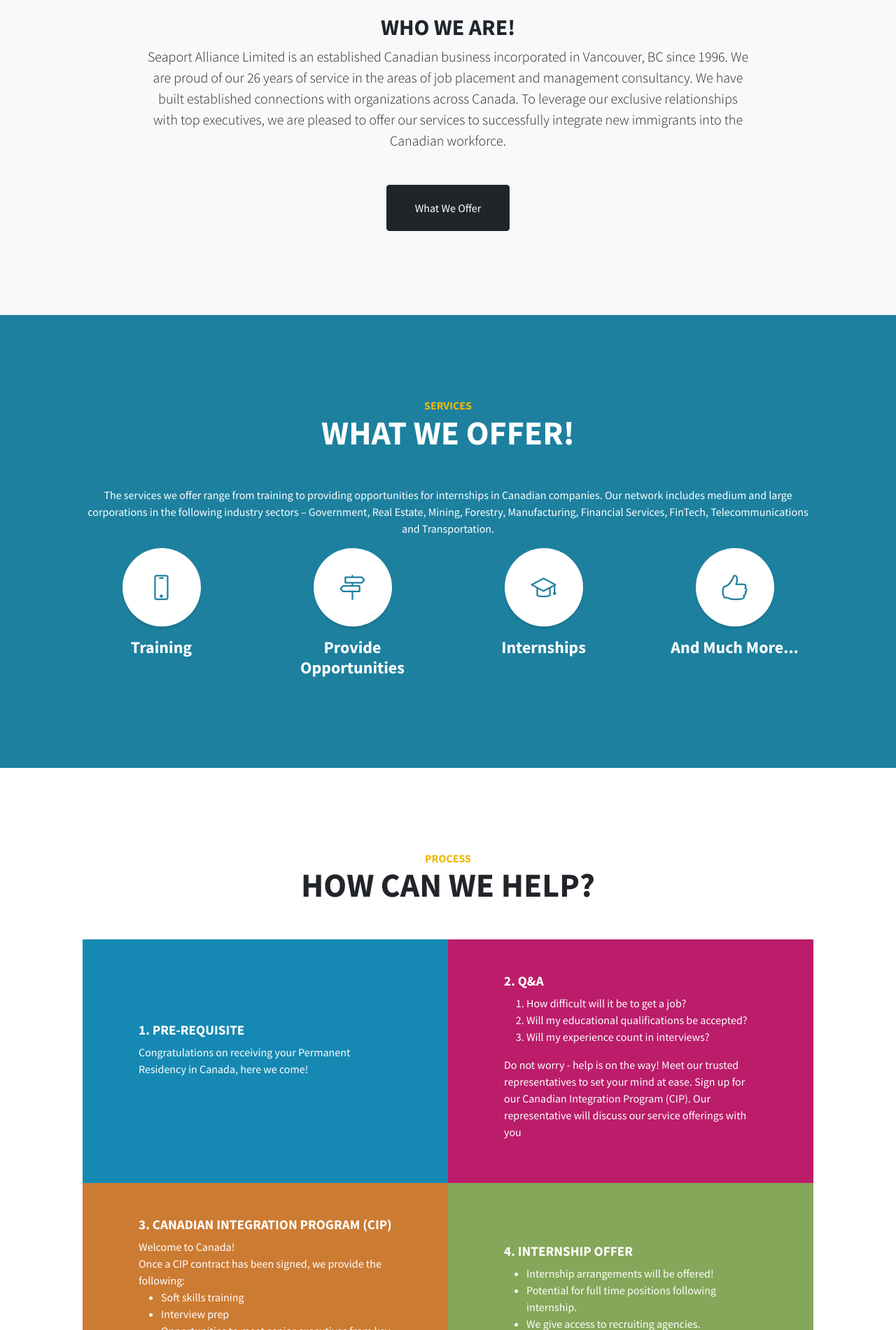
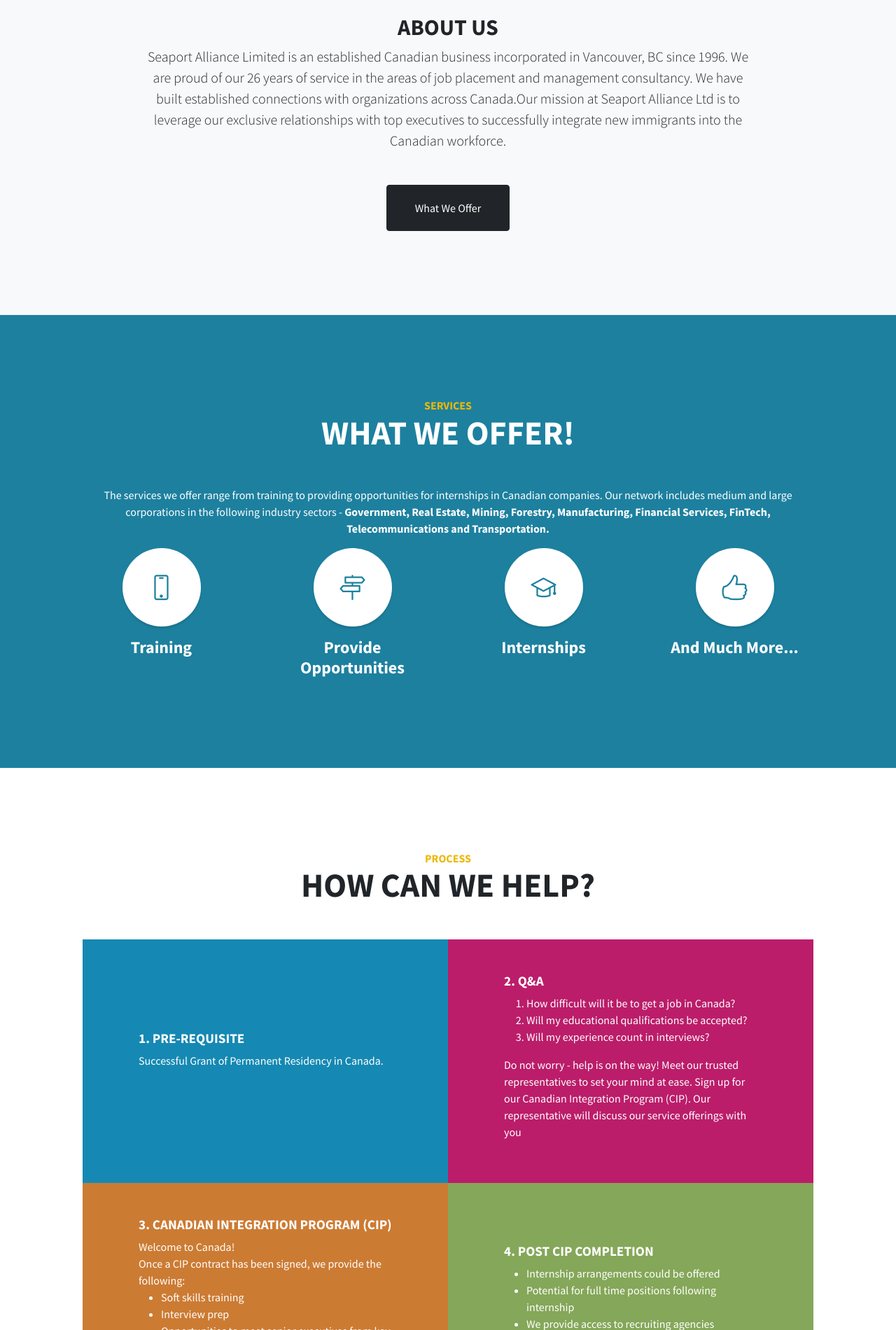
Before and after one commit to paulbass2005/seaport-web, a plain HTML site: page index.html in a window 1280 px wide. Shown: the part 900-2800 px from the top of the page at 70% size. Drawn offline with nearby package versions, Linux system fonts and the light colour scheme.

Commit message:
text edits

```diff
--- a/index.html
+++ b/index.html
@@ -35,7 +35,8 @@
             <div class="container px-4 px-lg-5 text-center">
                 <h1 class="mb-1">SEAPORT ALLIANCE LTD. </h1>
                  <img src="assets/img/logo.png" alt=""  />
-                <h3 class="mb-5"><em>Introducing Seaport Alliance’s Canadian Integration Program (CIP) </em></h3>
+                <h3 class="mt-4"><em>Introducing Seaport Alliance’s </em> </h3>
+                <h3 class="mb-4"><em>  Canadian Integration Program (CIP) </em></h3>
                 <a class="btn btn-primary btn-xl" href="#about">Find Out More</a>
             </div>
         </header>
@@ -44,10 +45,10 @@
             <div class="container px-4 px-lg-5 text-center">
                 <div class="row gx-4 gx-lg-5 justify-content-center">
                     <div class="col-lg-10">
-                        <h2>WHO WE ARE!</h2>
+                        <h2>ABOUT US</h2>
                         <p class="lead mb-5">
 
-                                Seaport Alliance Limited is an established Canadian  business incorporated in Vancouver, BC since 1996.  We are proud of our 26 years of service in the areas of job placement and management consultancy. We have built established connections with organizations across Canada. To leverage our exclusive relationships with top executives, we are pleased to offer our services to successfully integrate new immigrants into the Canadian workforce.
+                                Seaport Alliance Limited is an established Canadian  business incorporated in Vancouver, BC since 1996.  We are proud of our 26 years of service in the areas of job placement and management consultancy. We have built established connections with organizations across Canada.Our mission at Seaport Alliance Ltd is to leverage our exclusive relationships with top executives to successfully integrate new immigrants into the Canadian workforce.
 
 
 
@@ -63,7 +64,7 @@
                 <div class="content-section-heading">
                     <h3 class="text-secondary mb-0">Services</h3>
                     <h2 class="mb-5">WHAT WE OFFER!</h2>
-                    <p>The services we offer range from training to providing opportunities for internships in Canadian companies. Our network includes medium and large corporations in the following industry sectors – Government,  Real Estate, Mining, Forestry, Manufacturing, Financial Services, FinTech, Telecommunications and Transportation. </p>
+                    <p>The services we offer range from training to providing opportunities for internships in Canadian companies. Our network includes medium and large corporations in the following industry sectors - <strong> Government,  Real Estate, Mining, Forestry, Manufacturing, Financial Services, FinTech, Telecommunications and Transportation. </strong></p>
                 </div>
                 <div class="row gx-4 gx-lg-5">
                     <div class="col-lg-3 col-md-6 mb-5 mb-lg-0">
@@ -108,8 +109,7 @@
                                 <div class="caption-content ">
                                     <div class="h2"> 1. Pre-requisite</div>
                                     <p class="mb-0">
-                                        Congratulations on receiving your Permanent Residency in
-                                        Canada, here we come!
+                                        Successful Grant of Permanent Residency in Canada.
 
                                     </p>
 
@@ -125,7 +125,7 @@
                                     <div class="h2">2. Q&A </div>
                                     <p class="mb-0">
                                         <ol>
-                                            <li> How difficult will it be to get a job? </li>
+                                            <li> How difficult will it be to get a job in Canada? </li>
                                             <li> Will my educational qualifications be accepted?</li>
                                             <li> Will my experience count in interviews?</li>
                                         </ol>
@@ -165,12 +165,12 @@
                         <a class="portfolio-item" href="#!">
                             <div class="caption">
                                 <div class="caption-content">
-                                    <div class="h2">4. Internship Offer</div>
+                                    <div class="h2">4. POST CIP COMPLETION</div>
                                     <p class="mb-0">
                                         <ul>
-                                            <li>Internship arrangements will be offered!</li>
-                                            <li>Potential for full time positions following internship.</li>
-                                            <li>We give access to recruiting agencies.</li>
+                                            <li>Internship arrangements could be offered</li>
+                                            <li>Potential for full time positions following internship</li>
+                                            <li>We provide access to recruiting agencies</li>
 
                                         </ul>
                                     </p>
@@ -214,6 +214,9 @@
         <!-- Footer-->
         <footer class="footer text-center">
             <div class="container px-4 px-lg-5">
+                 <h3 class="mb-4"> CONTACTS</h3>
+                 <p> ROHAN SAMBANDAM (CANADA) – rohan@seaportalliance.ca</p>
+                 <p>  VINAY VINCENT (INDIA) – vinay@seaportalliance.ca</p>
                 <ul class="list-inline mb-5">
                     <li class="list-inline-item">
                         <a class="social-link rounded-circle text-white mr-3" href="#!"><i class="icon-social-facebook"></i></a>
```
